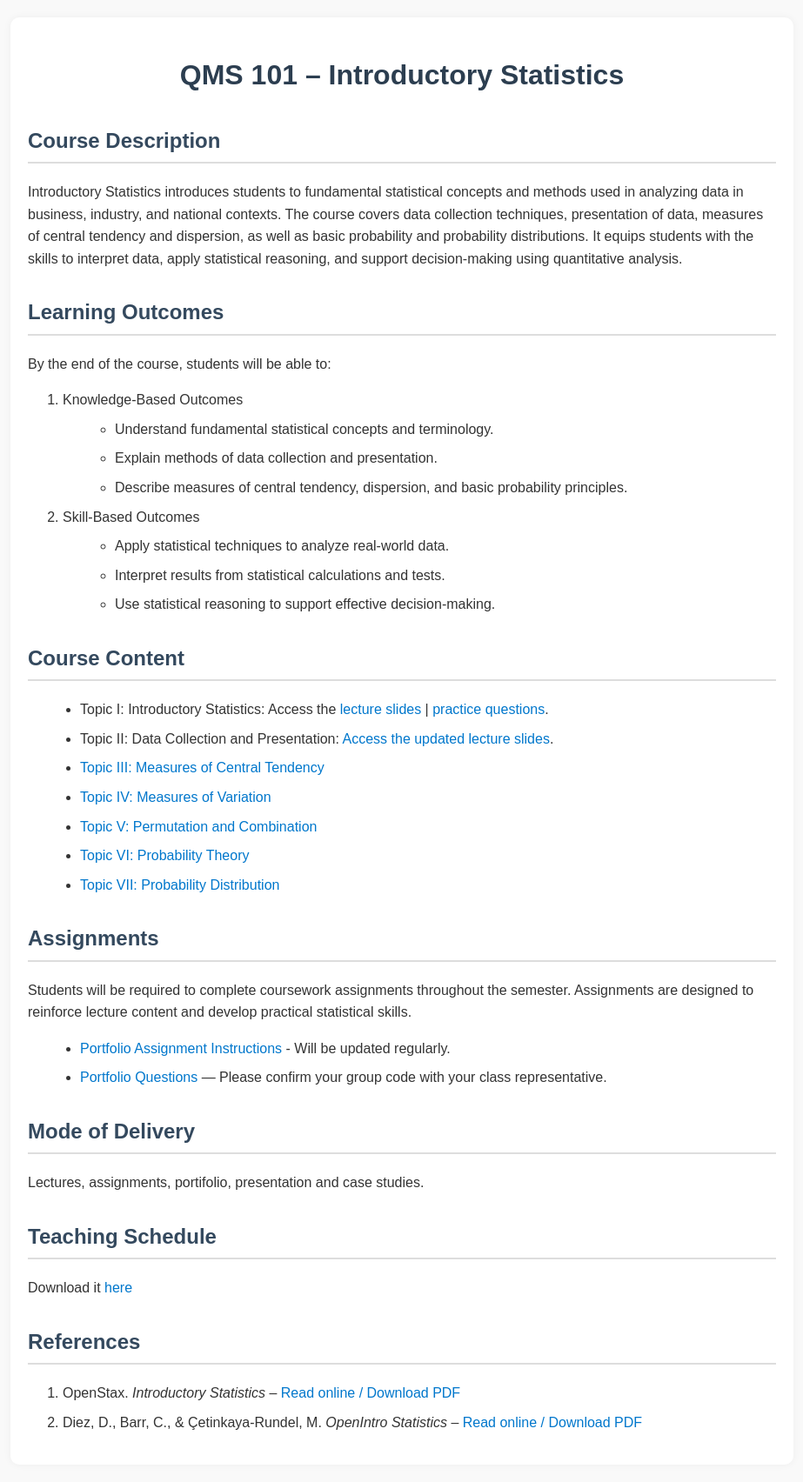
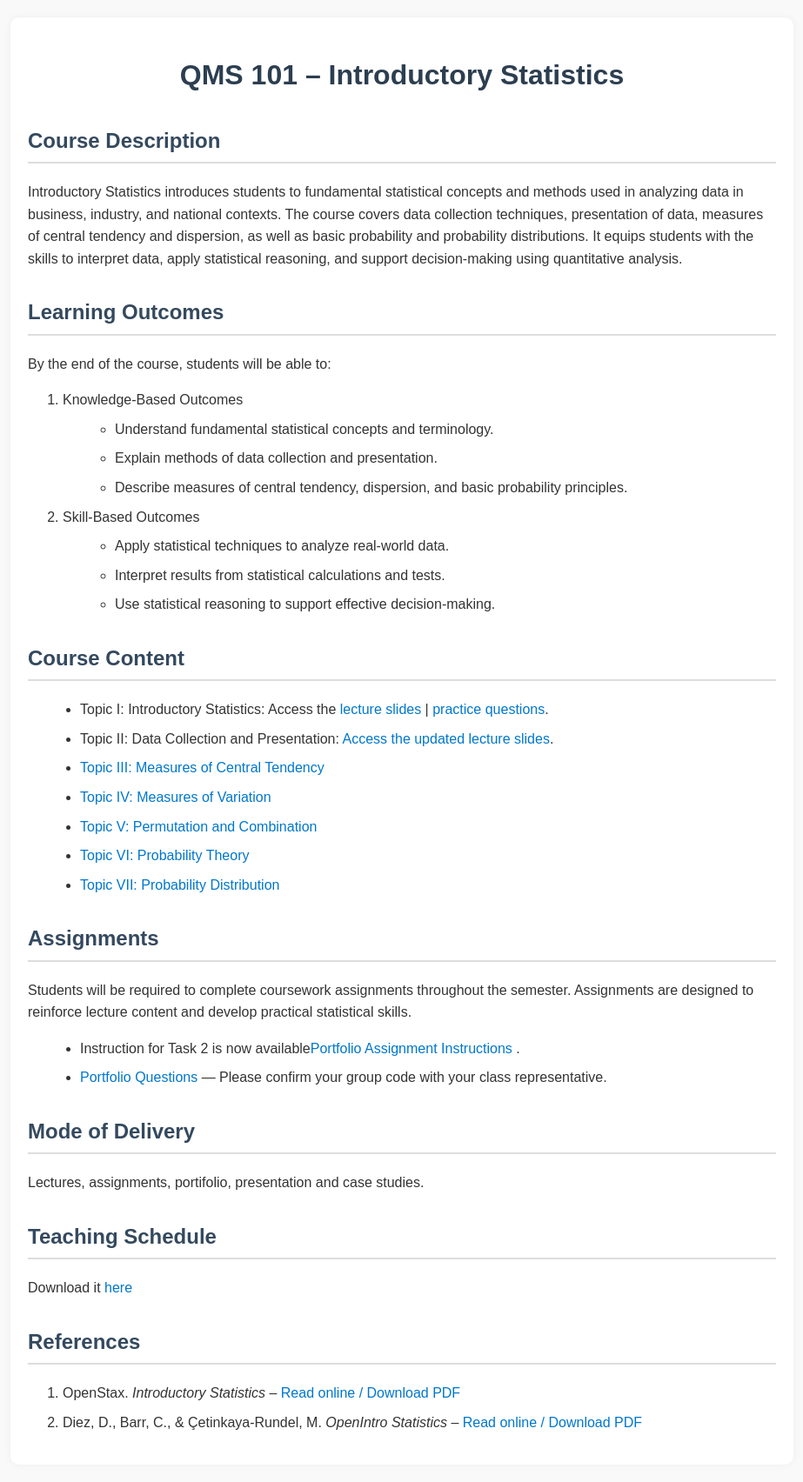
Before and after one commit to FomeA/FomeA.github.io, a Jekyll site: the page _teaching/qms101/index.html, which Jekyll copies as it is, in a window 1280 px wide. Shown: the whole page at 87% size, without its empty margins (178-1101 px from the left). Built offline with Jekyll 4.4.1, drawn with Linux system fonts in a browser that asks for light colours.

Commit message:
Update index.html

```diff
--- a/_teaching/qms101/index.html
+++ b/_teaching/qms101/index.html
@@ -105,7 +105,7 @@
     Assignments are designed to reinforce lecture content and develop practical statistical skills.
   </p>
   <ul>
-    <li><a href="/teaching/qms101/portfolio-pdf.pdf">Portfolio Assignment Instructions </a>- Will be updated regularly.</li>
+    <li>Instruction for Task 2 is now available<a href="/teaching/qms101/portfolio-pdf.pdf">Portfolio Assignment Instructions </a>.</li>
     <li><a href="/teaching/qms101/QMS101_Portfolio.pdf">Portfolio Questions</a> — Please confirm your group code with your class representative.</li>
   </ul>
 
```
